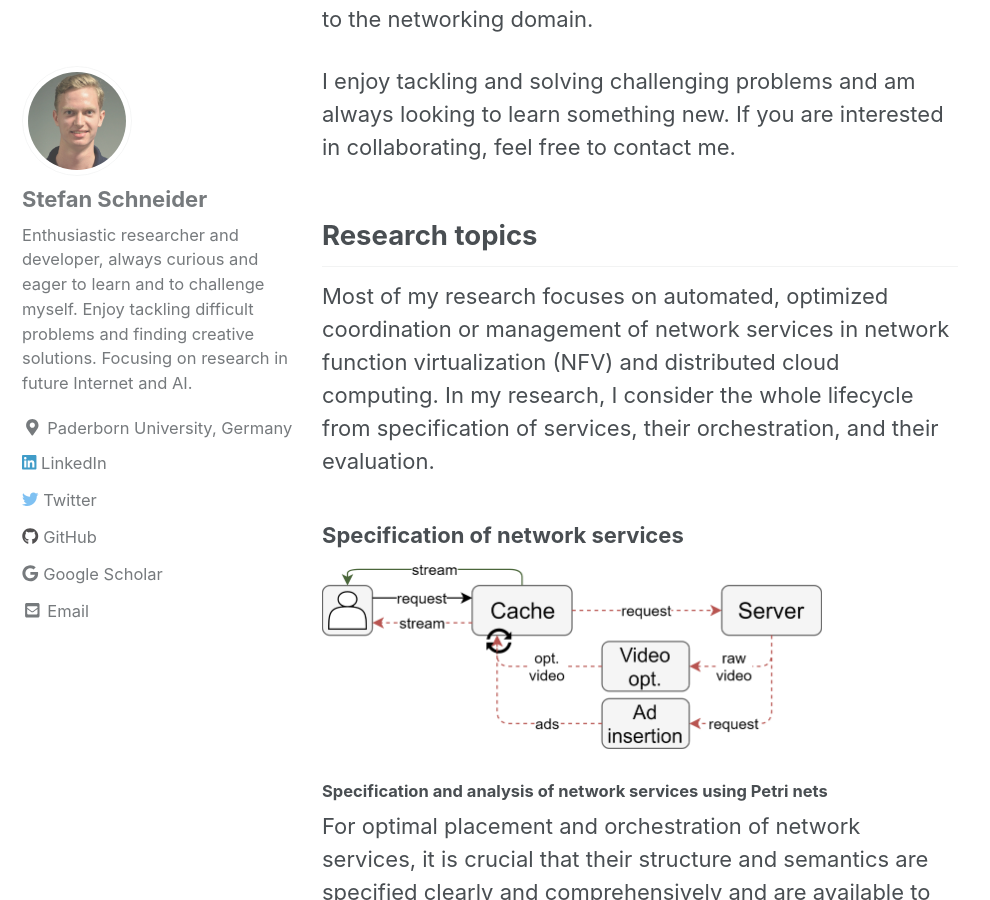
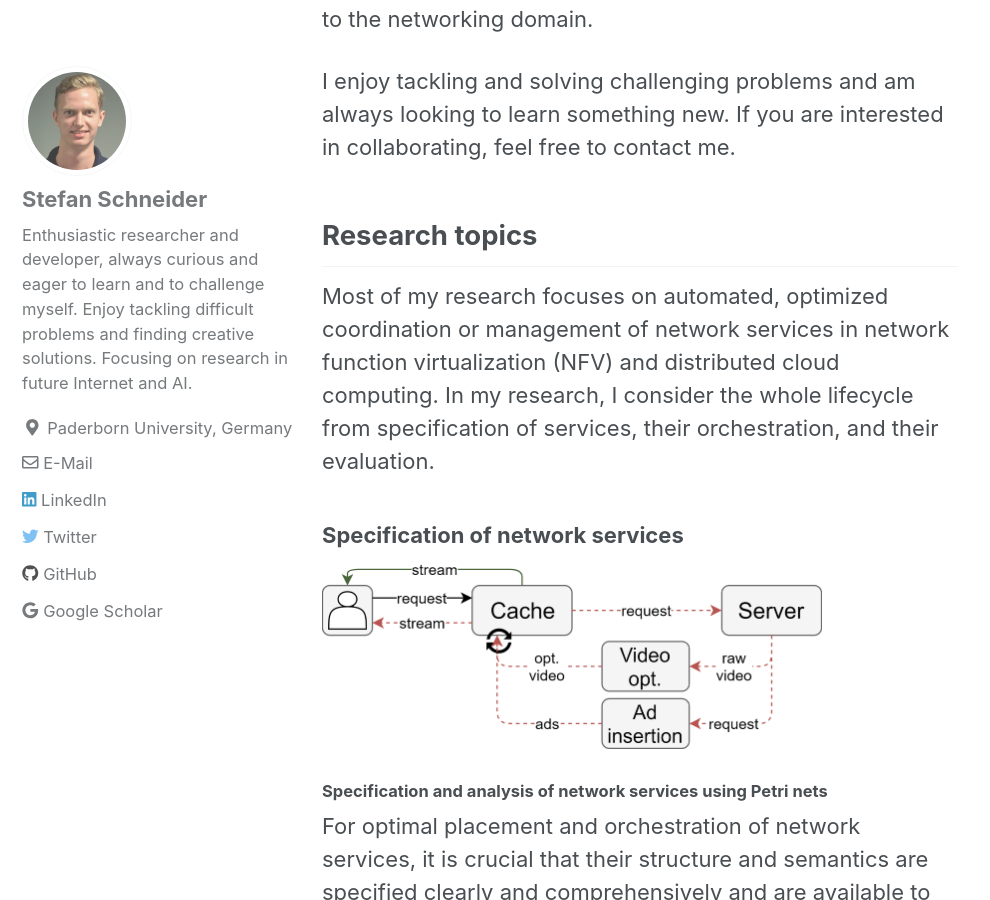
Before and after one commit to stefanbschneider/stefanbschneider.github.io, a Jekyll site: the page built from _pages/research.md, in a window 1280 px wide and 900 px high, scrolled down 574 px. Shown: the whole window, without its empty margins (0-990 px from the left). Built offline with Jekyll 4.4.1, drawn with Linux system fonts in a browser that asks for light colours; cached includes are drawn as plain includes; nearby versions of some CDN libraries.

Commit message:
fixed mail icon

```diff
--- a/_config.yml
+++ b/_config.yml
@@ -107,8 +107,11 @@ author:
   avatar           : "/assets/images/bio-photo.jpg"
   bio              : "Enthusiastic researcher and developer, always curious and eager to learn and to challenge myself. Enjoy tackling difficult problems and finding creative solutions. Focusing on research in future Internet and AI."
   location         : "Paderborn University, Germany"
-  email            : "stefan.schneider@upb.de"
+  #email            : "stefan.schneider@upb.de"
   links:
+    - label: "E-Mail"
+      icon: "far fa-envelope"
+      url: "mailto:stefan.schneider@upb.de"
     - label: "LinkedIn"
       icon: "fab fa-linkedin"
       url: "https://www.linkedin.com/in/stefanbschneider/"
```
